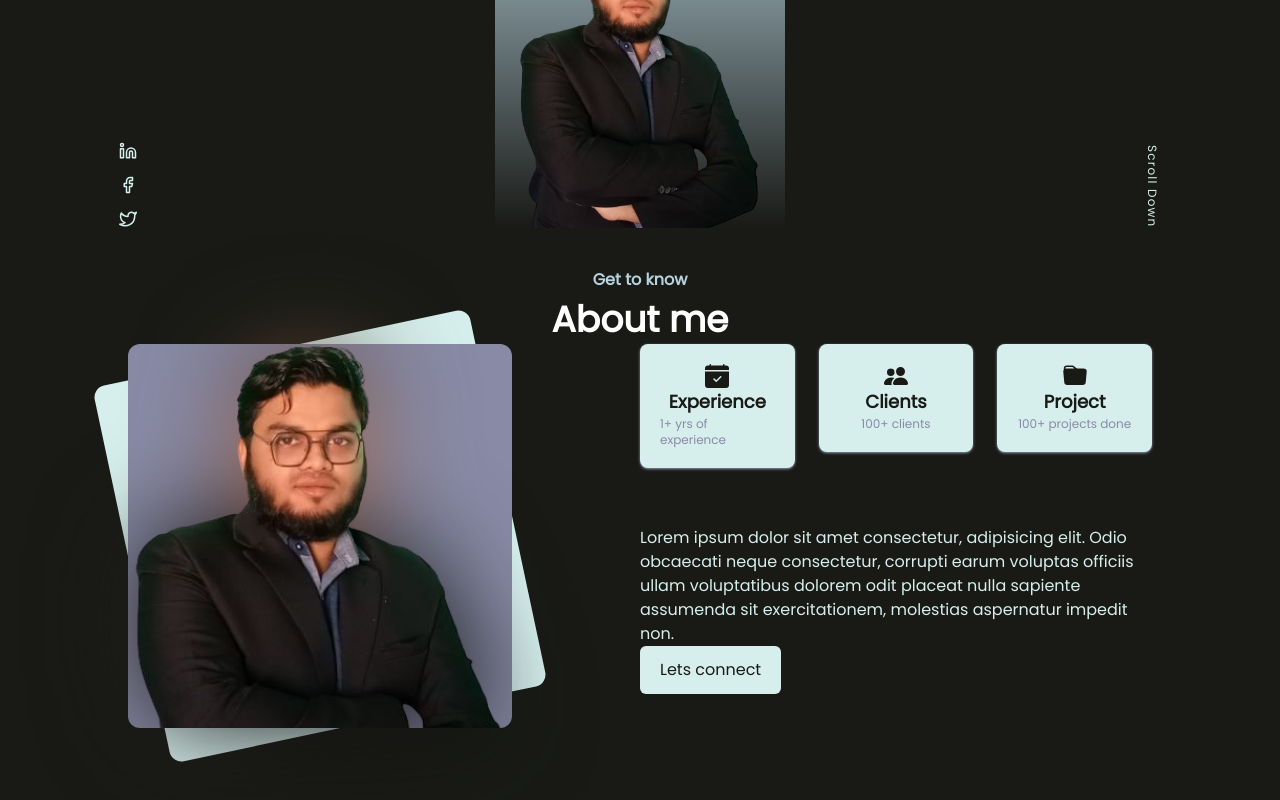
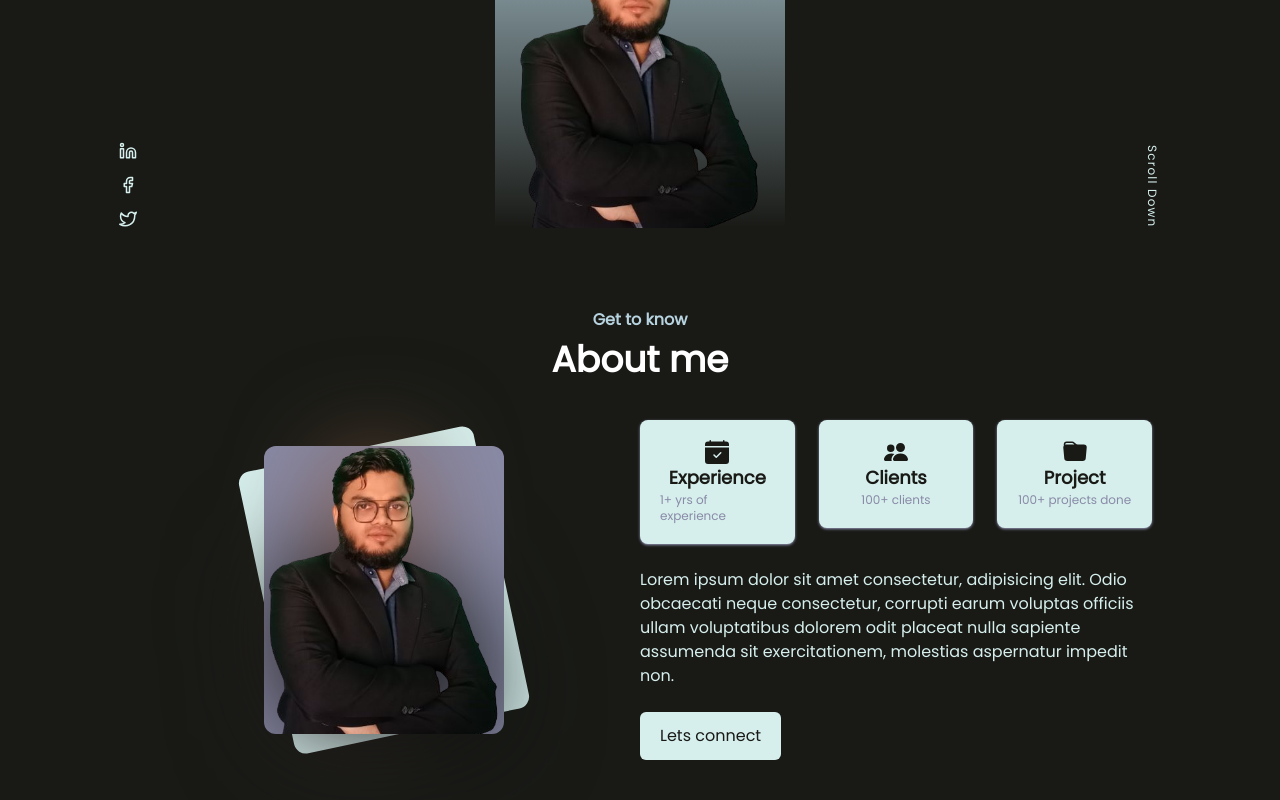
Before and after one commit to sohanemon/ashik_raju_website, a Next.js app: page / in a window 1280 px wide. Shown: the part 394-1194 px from the top of the page. Built offline with nearby package versions, Linux system fonts and the light colour scheme.

Commit message:
about furnished

```diff
--- a/app/about.tsx
+++ b/app/about.tsx
@@ -13,6 +13,7 @@ import Button from '@/components/button';
 export default function About() {
   return (
     <>
+      <div className='grid place-items-center min-h-screen'>
         <section className='my-10 min-h-screen'>
           <BoldText>Get to know</BoldText>
 
@@ -20,20 +21,20 @@ export default function About() {
             <p className='text-4xl text-white mt-2 mb-1'>About me</p>
           </Title>
 
-        <div className='grid grid-cols-2 w-4/5 mx-auto'>
+          <div className='grid grid-cols-2 w-4/5 mx-auto place-items-center mt-10'>
             <aside
               id='image-holder'
               style={{ backgroundImage: 'url("/images/raju_main.png")' }}
-            className='rounded-xl px-6 pt-10 w-96 h-96 bg-cover after:bg-omega after:rounded-xl'
+              className='rounded-xl px-6 pt-10 w-60 h-72 bg-cover after:bg-omega after:rounded-xl'
             >
               <div className='absolute bg-gradient-to-tr to-alpha from-alpha inset-0 -z-10 rounded-xl -rotate-12' />
             </aside>
             {/* #TODO: details section */}
-          <aside className='grid grid-cols-3 gap-6 '>
+            <aside className='grid grid-cols-3 gap-6 h-max'>
               {details?.map((e) => (
                 <div
                   key={e.title}
-                className='flex flex-col items-center bg-alpha h-max p-5 rounded-lg shadow shadow-omega'
+                  className='flex flex-col items-center bg-alpha h-max p-5 rounded-lg shadow shadow-omega h-full'
                 >
                   {e.icon}
                   <p className='text-psi font-semibold text-lg'>{e.title}</p>
@@ -41,17 +42,19 @@ export default function About() {
                 </div>
               ))}
               <div className='col-span-full'>
-              <p className='text-alpha'>
+                <p className='text-alpha mb-6'>
                   Lorem ipsum dolor sit amet consectetur, adipisicing elit. Odio
                   obcaecati neque consectetur, corrupti earum voluptas officiis
-                ullam voluptatibus dolorem odit placeat nulla sapiente assumenda
-                sit exercitationem, molestias aspernatur impedit non.
+                  ullam voluptatibus dolorem odit placeat nulla sapiente
+                  assumenda sit exercitationem, molestias aspernatur impedit
+                  non.
                 </p>
                 <Button fill>Lets connect</Button>
               </div>
             </aside>{' '}
           </div>
         </section>
+      </div>
 
       <style jsx>
         {`
```
Lines whose indentation alone changed are shown as unchanged.
